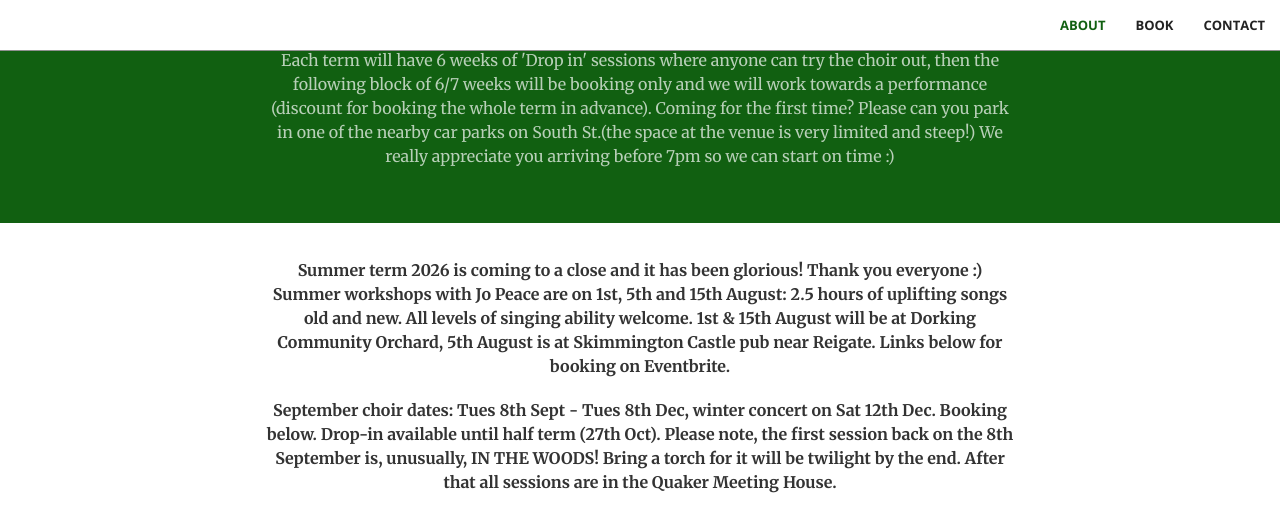
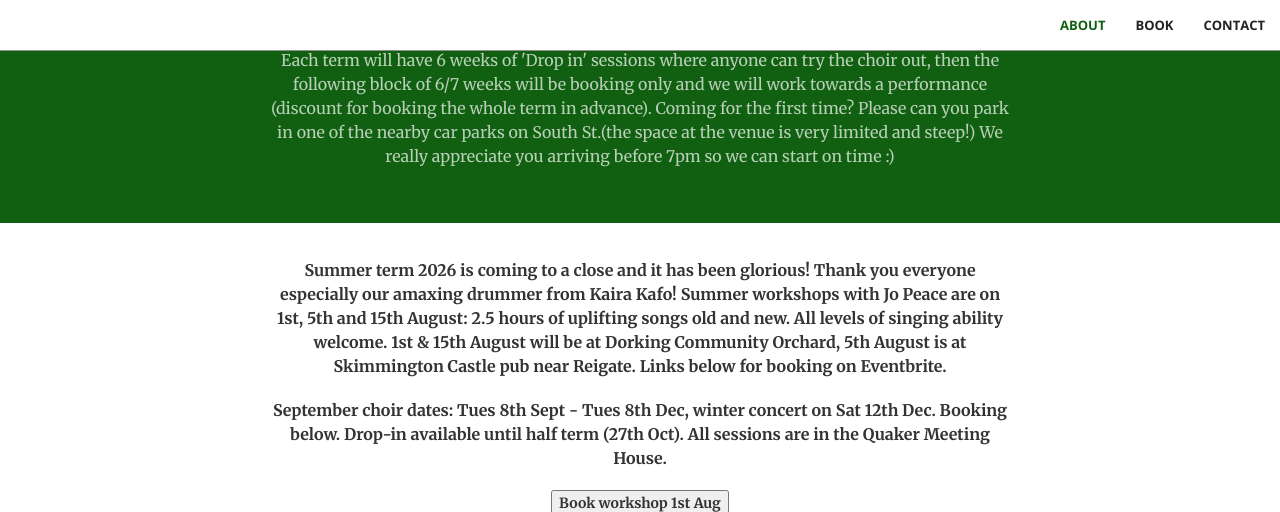
Before and after one commit to thewildchoir/thewildchoir-website, a Jekyll site: the page built from index.html, in a window 1280 px wide and 900 px high, scrolled down 1095 px, cut to the strip 0-512 px from the top of the window. Built offline with Jekyll 4.4.1, drawn with Linux system fonts in a browser that asks for light colours.

Commit message:
Update booking.html

```diff
--- a/_includes/booking.html
+++ b/_includes/booking.html
@@ -2,8 +2,8 @@
     <div class="container">
        <div class="row">
             <div class="col-lg-8 col-lg-offset-2 text-center">
-                <p class="text-book"><b> Summer term 2026 is coming to a close and it has been glorious! Thank you everyone :)  Summer workshops with Jo Peace are on 1st, 5th and 15th August: 2.5 hours of uplifting songs old and new. All levels of singing ability welcome. 1st & 15th August will be at Dorking Community Orchard, 5th August is at Skimmington Castle pub near Reigate. Links below for booking on Eventbrite.
-                      <p class="text-book"><b> September choir dates: Tues 8th Sept - Tues 8th Dec, winter concert on Sat 12th Dec. Booking below. Drop-in available until half term (27th Oct). Please note, the first session back on the 8th September is, unusually, IN THE WOODS! Bring a torch for it will be twilight by the end. After that all sessions are in the Quaker Meeting House.
+                <p class="text-book"><b> Summer term 2026 is coming to a close and it has been glorious! Thank you everyone especially our amaxing drummer from Kaira Kafo!  Summer workshops with Jo Peace are on 1st, 5th and 15th August: 2.5 hours of uplifting songs old and new. All levels of singing ability welcome. 1st & 15th August will be at Dorking Community Orchard, 5th August is at Skimmington Castle pub near Reigate. Links below for booking on Eventbrite.
+                      <p class="text-book"><b> September choir dates: Tues 8th Sept - Tues 8th Dec, winter concert on Sat 12th Dec. Booking below. Drop-in available until half term (27th Oct). All sessions are in the Quaker Meeting House.
                     </p>
                 <!-- Noscript content for added SEO -->
 <noscript><a href="https://www.eventbrite.com/e/songs-for-summer-workshops-dorking-community-orchard-tickets-1992490240947" rel="noopener noreferrer" target="_blank">Buy Tickets on Eventbrite</a></noscript>
```
